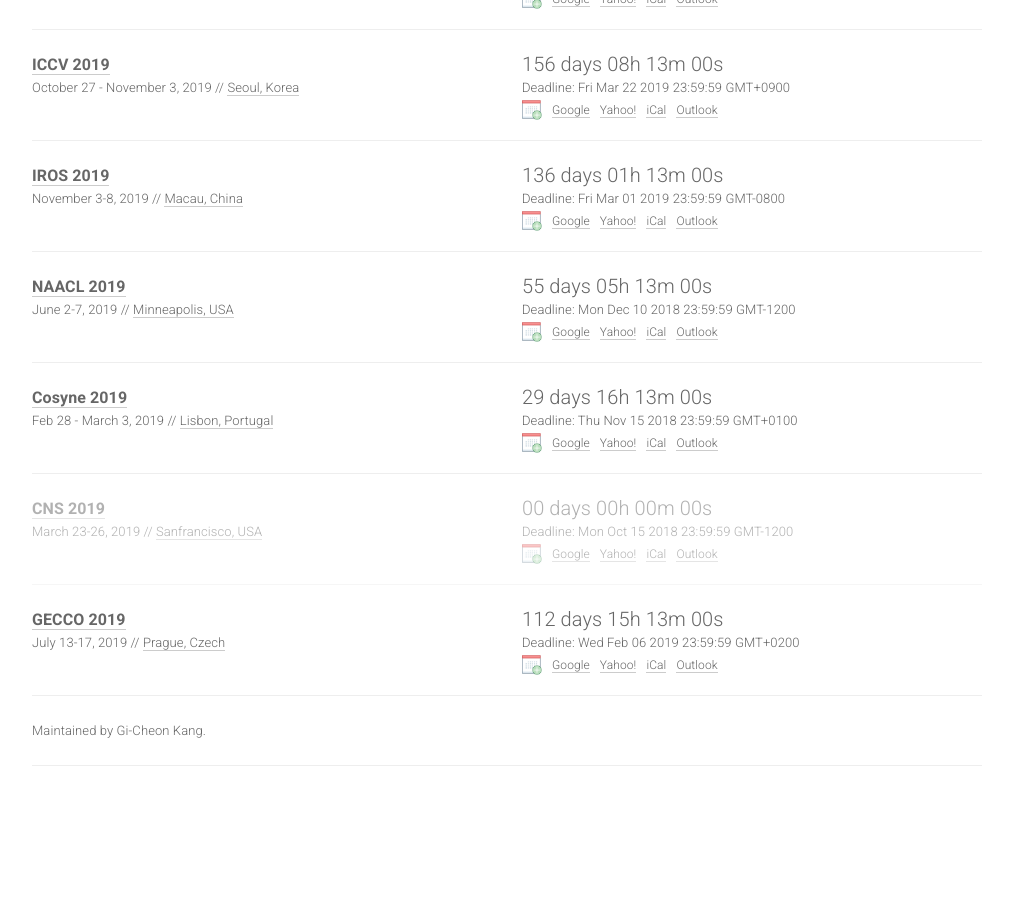
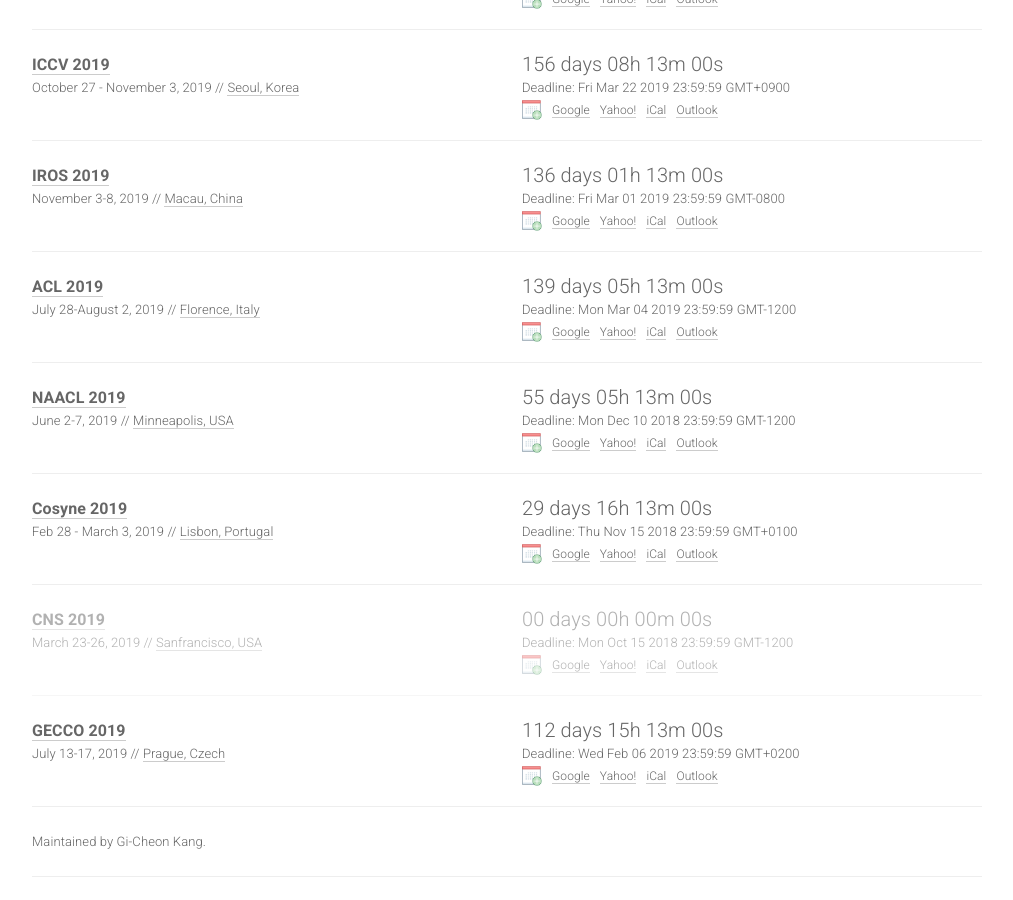
Before and after one commit to biconf/biconf.github.io, a Jekyll site: the page built from index.html, in a window 1280 px wide and 900 px high, scrolled down 624 px. Shown: the whole window, without its empty margins (133-1146 px from the left). Built offline with Jekyll 4.4.1, drawn with Linux system fonts in a browser that asks for light colours; nearby versions of some CDN libraries; before the commit the page ends 1413 px from its top, so only the background shows below that.

Commit message:
Update conferences.yml

```diff
--- a/_data/conferences.yml
+++ b/_data/conferences.yml
@@ -121,15 +121,15 @@
   place: Macau, China
   sub: RO
 
-#- name: ACL
-#  year: 2019
-#  id: acl19
-#  link: http://acl2019.org/
-#  deadline: TBA
-#  timezone: Etc/GMT+12
-#  date: July 28-August 2, 2019
-#  place: Florence, Italy
-#  sub: NLP
+- name: ACL
+  year: 2019
+  id: acl19
+  link: http://acl2019.org/
+  deadline: "2019-03-04 23:59:59"
+  timezone: Etc/GMT+12
+  date: July 28-August 2, 2019
+  place: Florence, Italy
+  sub: NLP
 
 #- name: EMNLP
 #  year: 2019
```
